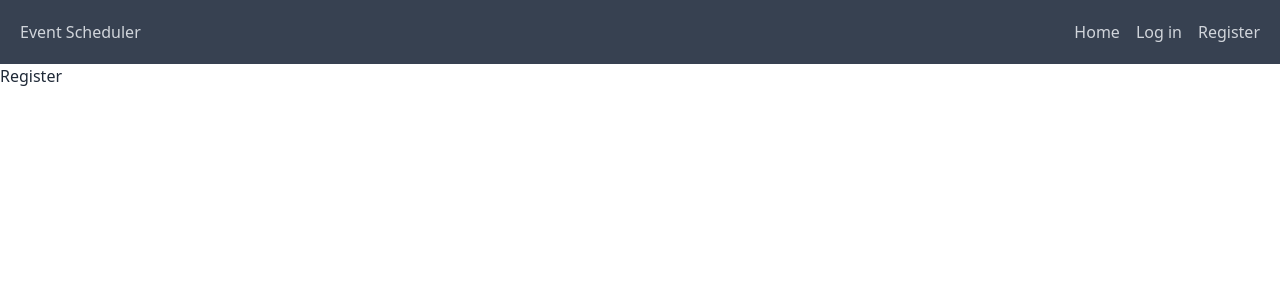
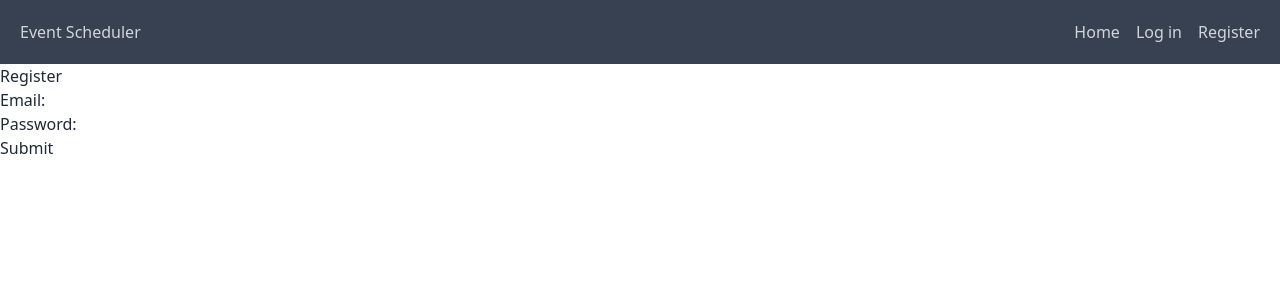
Before and after one commit to SebOltCode/Event-Scheduler, a React (Vite) app in the folder events-scheduler-app/: page /Register in a window 1280 px wide. Shown: the top 300 px of the page. Built offline with nearby package versions, Linux system fonts and the light colour scheme.

Commit message:
Added Register Form

```diff
--- a/events-scheduler-app/src/Components/Register.jsx
+++ b/events-scheduler-app/src/Components/Register.jsx
@@ -1,8 +1,63 @@
+import { useState } from 'react';
+
 const Register = () => {
+    const [email, setEmail] = useState('');
+    const [password, setPassword] = useState('');
+
+
+
+
+    const handleSubmit = async (e) => {
+        e.preventDefault();
+
+        try {
+            const response = await fetch('http://localhost:3001/api/users', {
+                method: 'POST',
+                headers: {
+                    'Content-Type': 'application/json',
+                },
+                body: JSON.stringify({ email, password }),
+            });
+            const data = await response.json();
+            if (response.ok) {
+
+                console.log('Registration successful');
+            } else {
+
+                console.log('Registration failed');
+            }
+        } catch (error) {
+            setErrorMessage('Network error: ' + error.message);
+            console.log('Network error:', error);
+        }
+    };
+
     return (
         <div>
             <h1>Register</h1>
+            <form onSubmit={handleSubmit}>
+                <div>
+                    <label>Email:</label>
+                    <input
+                        type="email"
+                        value={email}
+                        onChange={(e) => setEmail(e.target.value)}
+                        required
+                    />
+                </div>
+                <div>
+                    <label>Password:</label>
+                    <input
+                        type="password"
+                        value={password}
+                        onChange={(e) => setPassword(e.target.value)}
+                        required
+                    />
+                </div>
+                <button type="submit">Submit</button>
+            </form>
         </div>
     );
-    }
+};
+
 export default Register;
```
